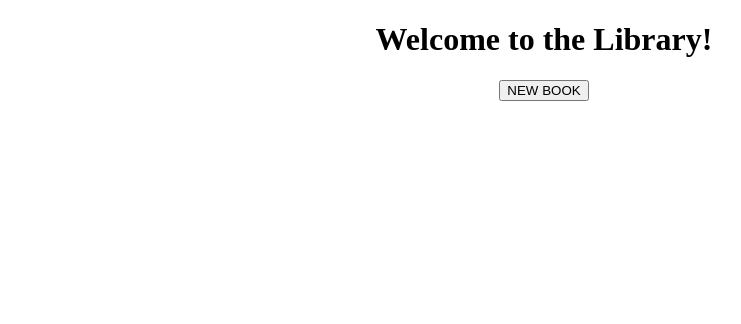
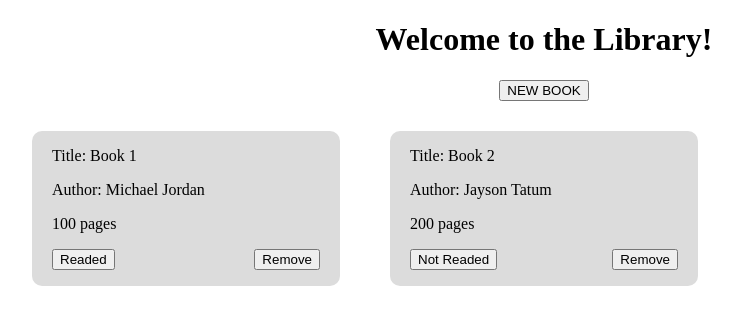
Before and after one commit to morr1smo10/odin-library, a plain HTML site: page index.html in a window 1280 px wide. Shown: the whole page, without its empty margins (96-837 px from the left). Drawn offline with Linux system fonts and the light colour scheme.

Commit message:
finish 5

```diff
--- a/library.js
+++ b/library.js
@@ -42,7 +42,19 @@ function display() {
     } else {
       temp_book_readed.textContent = 'Not Readed';
     }
+    temp_book_readed.classList.add('readed_btn');
+    temp_book_readed.setAttribute('id', "readed_btn" + i);
     temp_book.appendChild(temp_book_readed);
+
+    var temp_book_remove = document.createElement('button');
+    temp_book_remove.textContent = "Remove";
+    temp_book_remove.classList.add('remove_btn');
+    temp_book_remove.setAttribute('id', "remove_btn" + i);
+    temp_book.appendChild(temp_book_remove);
+    temp_book_remove.addEventListener("click", () => {
+      myLibrary.splice(i, 1);
+      display();
+    });
 
     container.appendChild(temp_book);
   }
@@ -54,6 +66,7 @@ const closeBtn = document.getElementById('closeBtn');
 const confirmBtn = document.getElementById('confirmBtn');
 const form = document.querySelector('form');
 var submitted = false;
+const all_remove_buttons = document.getElementsByClassName('remove_btn');
 
 const title_res = document.getElementById('title');
 const author_res = document.getElementById('author');
@@ -84,9 +97,9 @@ form.addEventListener("submit", (event) => {
     const pages_res = parseInt(document.getElementById('pages').value);
     const readed_res = document.getElementById('readed').checked;
 
-    console.log("???????");
+    addBookToLibrary(title_res, author_res, pages_res, readed_res);
+    display();
+  }
+});
 
-    addBookToLibrary(title_res, author_res, pages_res, readed_res);
-  }
-
-});
+display();
--- a/styles.css
+++ b/styles.css
@@ -25,3 +25,7 @@ body {
   padding-right: 20px;
   padding-bottom: 16px;
 }
+
+.remove_btn {
+  float: right;
+}
```
